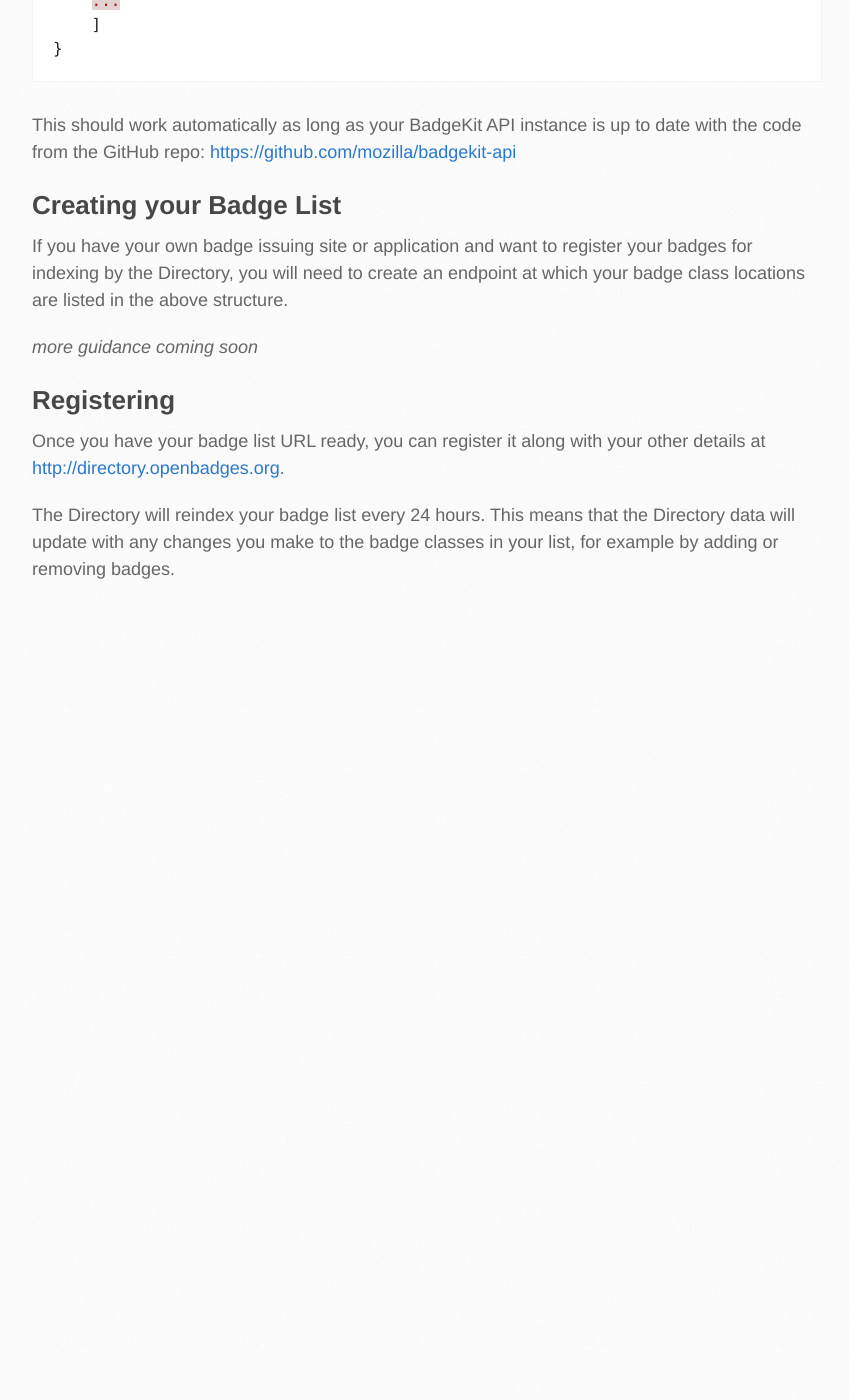
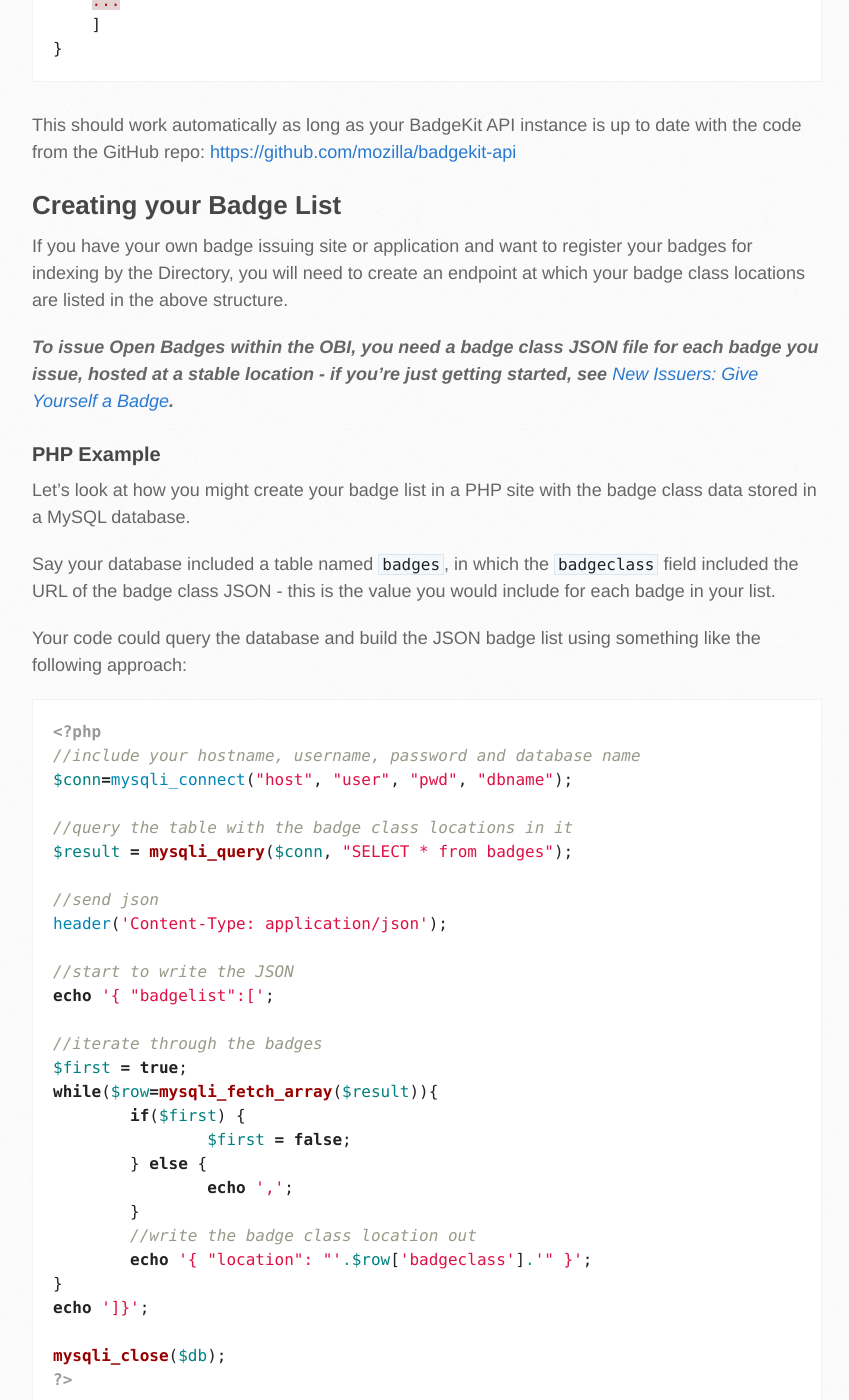
Before and after one commit to OpenWorksGroup/openbadges-directory, a Jekyll site: the page built from badgelist-endpoint.markdown, in a window 1280 px wide and 1400 px high, scrolled down 1083 px. Shown: the whole window, without its empty margins (138-987 px from the left). Built offline with Jekyll 4.4.1, drawn with Linux system fonts in a browser that asks for light colours; Markdown is read by kramdown in place of the engine named in the settings; before the commit the page ends 1713 px from its top, so only the background shows below that; some of the changed text lies outside the part shown.

Commit message:
Update badgelist-endpoint.markdown

```diff
--- a/badgelist-endpoint.markdown
+++ b/badgelist-endpoint.markdown
@@ -43,7 +43,48 @@ This should work automatically as long as your BadgeKit API instance is up to da
 
 If you have your own badge issuing site or application and want to register your badges for indexing by the Directory, you will need to create an endpoint at which your badge class locations are listed in the above structure.
 
-_more guidance coming soon_
+___To issue Open Badges within the OBI, you need a badge class JSON file for each badge you issue, hosted at a stable location - if you're just getting started, see [New Issuers: Give Yourself a Badge](https://github.com/mozilla/openbadges/wiki/New-Issuers:-Give-Yourself-a-Badge).___
+
+### PHP Example
+
+Let's look at how you might create your badge list in a PHP site with the badge class data stored in a MySQL database.
+
+Say your database included a table named `badges`, in which the `badgeclass` field included the URL of the badge class JSON - this is the value you would include for each badge in your list.
+
+Your code could query the database and build the JSON badge list using something like the following approach:
+
+{% highlight php %}
+<?php
+//include your hostname, username, password and database name
+$conn=mysqli_connect("host", "user", "pwd", "dbname");
+
+//query the table with the badge class locations in it
+$result = mysqli_query($conn, "SELECT * from badges");
+
+//send json
+header('Content-Type: application/json');
+
+//start to write the JSON
+echo '{ "badgelist":[';
+
+//iterate through the badges
+$first = true;
+while($row=mysqli_fetch_array($result)){
+	if($first) {
+		$first = false;
+	} else {
+		echo ',';
+	}
+	//write the badge class location out
+	echo '{ "location": "'.$row['badgeclass'].'" }';
+}
+echo ']}';
+
+mysqli_close($db);
+?>
+{% endhighlight %}
+
+When you have your script prepared, visit it in the browser to ensure that it writes out the correct structure (as above). Then you can register the location your script is running at to have your badge classes indexed by the Directory.
 
 <a name="register"></a>
 ## Registering
```
